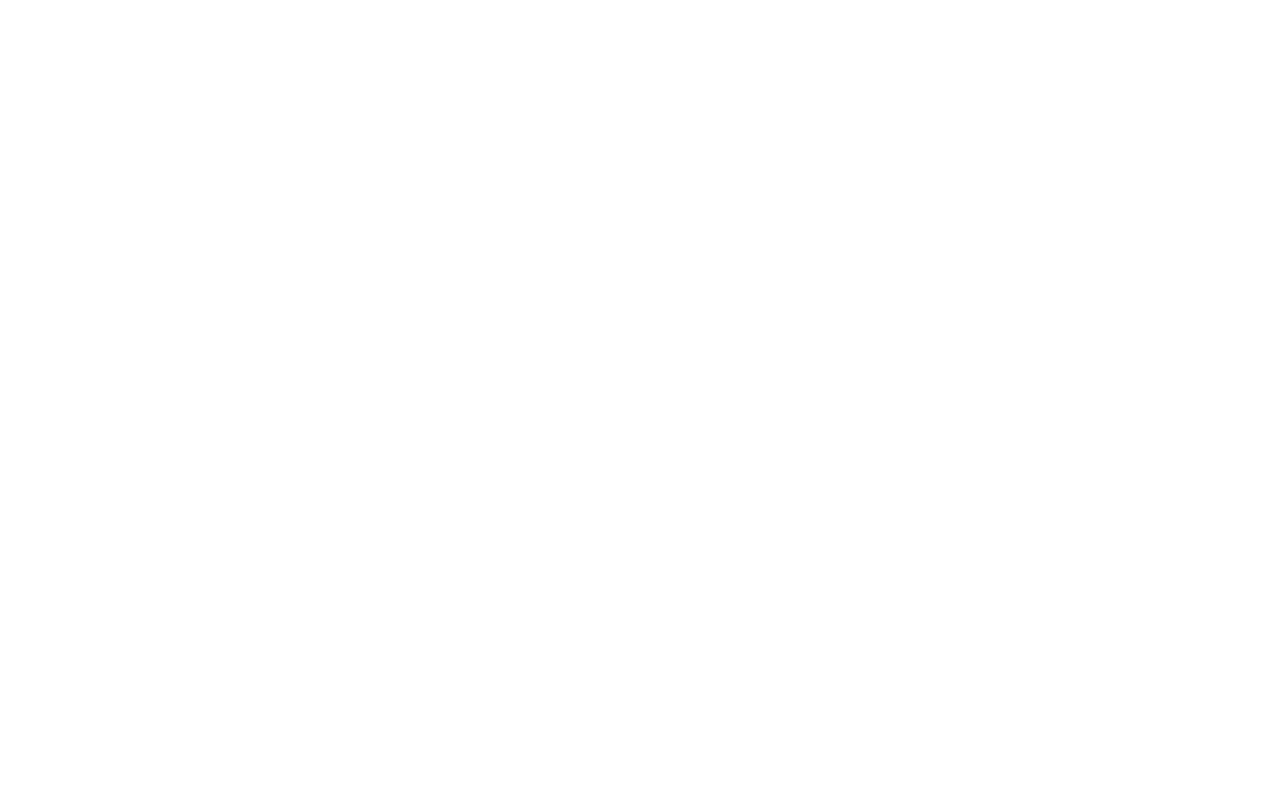
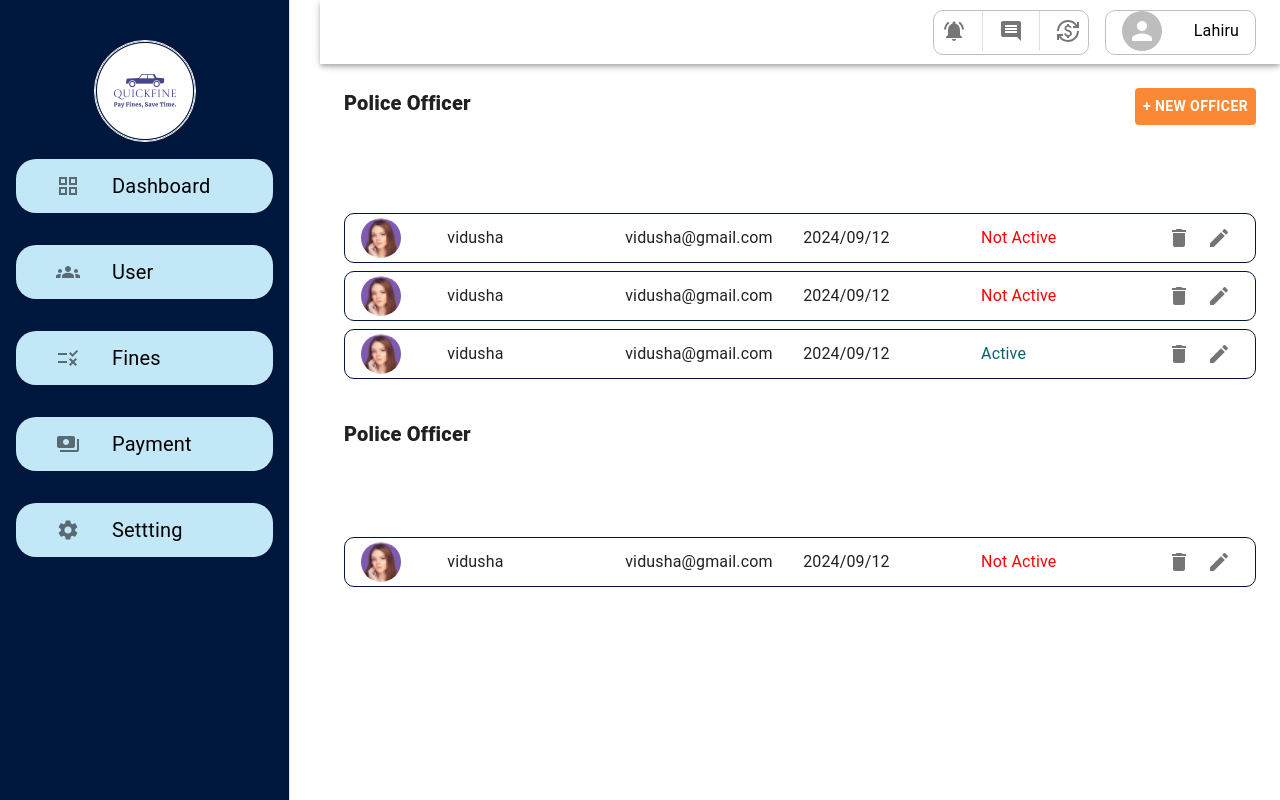
Before and after one commit to pgvda/police-web-front, a React (Create React App) app: page /#/userManagement in a window 1280 px wide. Before the commit this address had no page. Built offline with nearby package versions, Linux system fonts and the light colour scheme.

Commit message:
compete page

```diff
--- a/src/App.js
+++ b/src/App.js
@@ -4,6 +4,8 @@
 import DrawerPage from './Layout/DrawerPage';
 import { HashRouter, Route, Routes } from 'react-router-dom';
 import DashbordPage from './view/DashBord/DashBordPage';
+import UserManagement from './view/UserManagement/UserManagement';
+import UserDetails from './view/UserManagement/UserDetails';
 
 function App() {
   return (
@@ -13,6 +15,8 @@
           <Route path='/' element={<LoginPage/>}/>
           <Route path="/" element={<DrawerPage />}>
             <Route path='dashbord' element={<DashbordPage/>}/>
+            <Route path='userManagement' element={<UserManagement/>}/>
+            <Route path='userdetails' element={<UserDetails/>}/>
           </Route>
         </Routes>
       </HashRouter>
--- a/src/Layout/DrawerPage.jsx
+++ b/src/Layout/DrawerPage.jsx
@@ -30,8 +30,8 @@
 import PaymentsIcon from '@mui/icons-material/Payments';
 
 const drawerMenu = [
-  { name: 'Dashboard', icon: <GridViewIcon />, path: '/dashboard' },
-  { name: 'User', icon: <GroupsIcon />, path: '/students' },
+  { name: 'Dashboard', icon: <GridViewIcon />, path: '/dashbord' },
+  { name: 'User', icon: <GroupsIcon />, path: '/userManagement' },
   { name: 'Fines', icon: <RuleIcon />, path: '/marks' },
   { name: 'Payment', icon: <PaymentsIcon />, path: '/analyze' },
   { name: 'Settting', icon: <SettingsIcon />, path: '/add/student' },
--- /dev/null
+++ b/src/components/UserManagementCards/UserCard.js
@@ -0,0 +1,56 @@
+import { Avatar, Box, IconButton, Typography } from "@mui/material"
+import COLORS from "../../utils/Colors";
+import DeleteIcon from '@mui/icons-material/Delete';
+import EditIcon from '@mui/icons-material/Edit';
+
+const UserCard = ({profileImg, name, email, state, date, id}) => {
+
+    const handleColor = (state)=> {
+        if(state === 'Active') return COLORS.green1
+        if(state === 'Not Active') return 'red'
+    }
+    return(
+        <Box sx={{
+            width:'100%',
+            height:'50px',
+            border:`1px solid ${COLORS.bgBlue}`,
+            borderRadius:'10px',
+            alignItems:'center',
+            mt:1,
+            display:'flex',
+            px:{xs:'auto',md:2},
+            justifyContent:"space-between"
+        }}>
+
+            <Avatar src={profileImg}/>
+            <Box sx={{width:'15%'}}>
+            <Typography sx={{textAlign:'left'}}>{name}</Typography>
+            </Box>
+            <Box sx={{width:'15%'}}>
+            <Typography sx={{textAlign:'left'}}>{email}</Typography>
+            </Box>
+            <Box sx={{width:'15%'}}>
+            <Typography sx={{textAlign:'left'}}>{date}</Typography>
+            </Box>
+            <Box sx={{width:'15%'}}>
+            <Typography sx={{textAlign:'left', color:handleColor(state)}}>{state}</Typography>
+            </Box>
+
+            <Box sx={{
+                display:'flex',
+                flexDirection:'row',
+                borderRadius:'10px'
+            }}>
+                <IconButton>
+                    <DeleteIcon/>
+                </IconButton>
+                <IconButton>
+                    <EditIcon/>
+                </IconButton>
+
+            </Box>
+        </Box>
+    )
+}
+
+export default UserCard;
--- a/src/utils/Colors.js
+++ b/src/utils/Colors.js
@@ -5,9 +5,11 @@
     buttonBlue:'#00173D',
     blue1:'#2D3555',
     lightBlue1:'#C2E8F8',
+    lightBlue2:'#1F9BC8',
     black:'#000000',
     white:'#FFFFFF',
-    green1:'#0A5F6F'
+    green1:'#0A5F6F',
+    orangeColor:'#FB6B03CC'
 }
 
 export default COLORS;
--- /dev/null
+++ b/src/view/UserManagement/UserDetails.jsx
@@ -0,0 +1,50 @@
+import { Box, Button, TextField } from "@mui/material";
+import account from '../../assets/Account.png';
+import COLORS from "../../utils/Colors";
+
+const UserDetails = () => {
+    return(
+        <Box sx={{
+            width:'100%',
+            height:'80vh',
+            display:'flex',
+            flexDirection:'column',
+            alignItems:'center',
+            justifyContent:'center',
+
+        }}>
+           <Box>
+            <img src={account}/>
+           </Box>
+           <Box sx={{
+            display:'flex',
+            flexDirection:'column',
+            width:{xs:'100%',md:'70%'},
+            mt:5,
+            gap:2
+           }}>
+           <TextField id="outlined-basic" label="Name" variant="outlined" />
+           <TextField id="outlined-basic" label="Badge Number" variant="outlined" />
+           <TextField id="outlined-basic" label="Station" variant="outlined" />
+           <TextField id="outlined-basic" label="Contact Info" variant="outlined" />
+           <TextField id="outlined-basic" label="Password" variant="outlined" />
+           <Box sx={{
+            display:'flex',
+            justifyContent:'end',
+            width:'100%',
+            mt:2
+           }}>
+            <Button sx={{
+                bgcolor:COLORS.lightBlue2,
+                color:COLORS.white,
+                borderRadius:'20px',
+                px:2,
+                fontWeight:500
+            }}>Submit</Button>
+           </Box>
+           </Box>
+        </Box>
+    )
+}
+
+export default UserDetails;
--- a/src/view/UserManagement/UserManagement.jsx
+++ b/src/view/UserManagement/UserManagement.jsx
@@ -0,0 +1,117 @@
+import { Box, Button, Typography } from "@mui/material";
+import COLORS from "../../utils/Colors";
+import profile from "../../assets/profile.png"
+import UserCard from "../../components/UserManagementCards/UserCard";
+import { useNavigate } from "react-router-dom";
+
+const userData = [
+    {
+        name:'vidusha',
+        profileImg:profile,
+        email:'vidusha@gmail.com',
+        date:'2024/09/12',
+        state:'Not Active',
+        userType:'officer'
+    },
+    {
+        name:'vidusha',
+        profileImg:profile,
+        email:'vidusha@gmail.com',
+        date:'2024/09/12',
+        state:'Not Active',
+        userType:'officer'
+    },
+    {
+        name:'vidusha',
+        profileImg:profile,
+        email:'vidusha@gmail.com',
+        date:'2024/09/12',
+        state:'Not Active',
+        userType:'civil'
+    },
+    {
+        name:'vidusha',
+        profileImg:profile,
+        email:'vidusha@gmail.com',
+        date:'2024/09/12',
+        state:'Active',
+        userType:'officer'
+    }
+]
+
+const UserManagement = () => {
+    const navigate = useNavigate();
+
+    const officers = userData.filter(e=> e.userType === 'officer');
+    const civilUser = userData.filter(e=> e.userType === 'civil');
+    return (
+        <Box>
+            <Box sx={{
+                display: 'flex',
+                flexDirection: 'row',
+                justifyContent: "space-between"
+            }}>
+                <Typography sx={{
+                    fontSize: { xs: '18px', md: '20px' },
+                    fontWeight: 800
+                }}>
+                    Police Officer
+                </Typography>
+                <Button
+                    sx={{
+                        bgcolor: COLORS.orangeColor,
+                        color: COLORS.white,
+                        fontWeight: 700,
+                        '&:hover': {
+                            bgcolor: COLORS.lightBlue,
+                            color: COLORS.black,
+                        },
+                    }}
+                    onClick={()=>navigate('/userdetails')}
+                >
+                    + New Officer
+                </Button>
+
+
+            </Box>
+            <Box sx={{
+                display:'flex',
+                flexDirection:'column',
+                mt:10
+            }}>
+                {
+                    officers.map((data,index) => (
+                        <UserCard name={data.name} email={data.email} profileImg={data.profileImg} date={data.date} state={data.state}/>
+                    ))
+                }
+            </Box>
+
+            <Box sx={{
+                width:'100%',
+                mt:5,
+                textAlign:'left'
+            }}>
+            <Typography sx={{
+                    fontSize: { xs: '18px', md: '20px' },
+                    fontWeight: 800
+                }}>
+                    Police Officer
+                </Typography>
+
+                <Box sx={{
+                display:'flex',
+                flexDirection:'column',
+                mt:10
+            }}>
+                {
+                    civilUser.map((data,index) => (
+                        <UserCard name={data.name} email={data.email} profileImg={data.profileImg} date={data.date} state={data.state}/>
+                    ))
+                }
+            </Box>
+            </Box>
+        </Box>
+    )
+}
+
+export default UserManagement;
```
Also changed, not shown: src/assets/Account.png (added), src/assets/profile.png (added).
